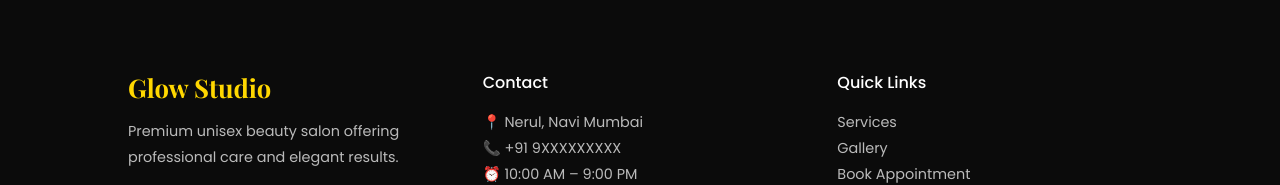
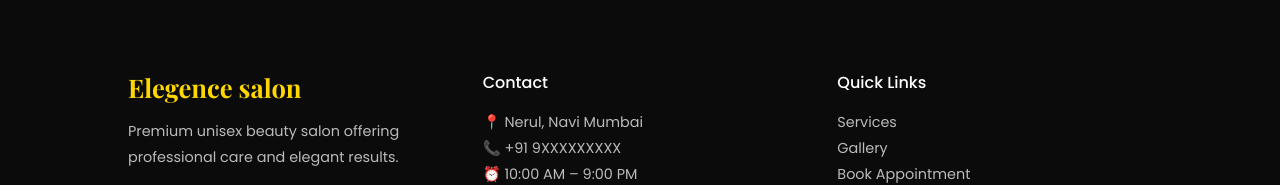
Before and after one commit to sandom081/salon, a plain HTML site: page index.html in a window 1280 px wide. Shown: the part 3290-3475 px from the top of the page. Drawn offline with nearby package versions, Linux system fonts and the light colour scheme.

Commit message:
Update index.html

```diff
--- a/index.html
+++ b/index.html
@@ -150,7 +150,7 @@
   <div class="footer-grid">
 
     <div class="footer-col">
-      <h3>Glow Studio</h3>
+      <h3>Elegence salon</h3>
       <p>Premium unisex beauty salon offering professional care and elegant results.</p>
     </div>
 
@@ -177,4 +177,5 @@
 
 <script src="script.js"></script>
 </body>
+
 </html>
```
